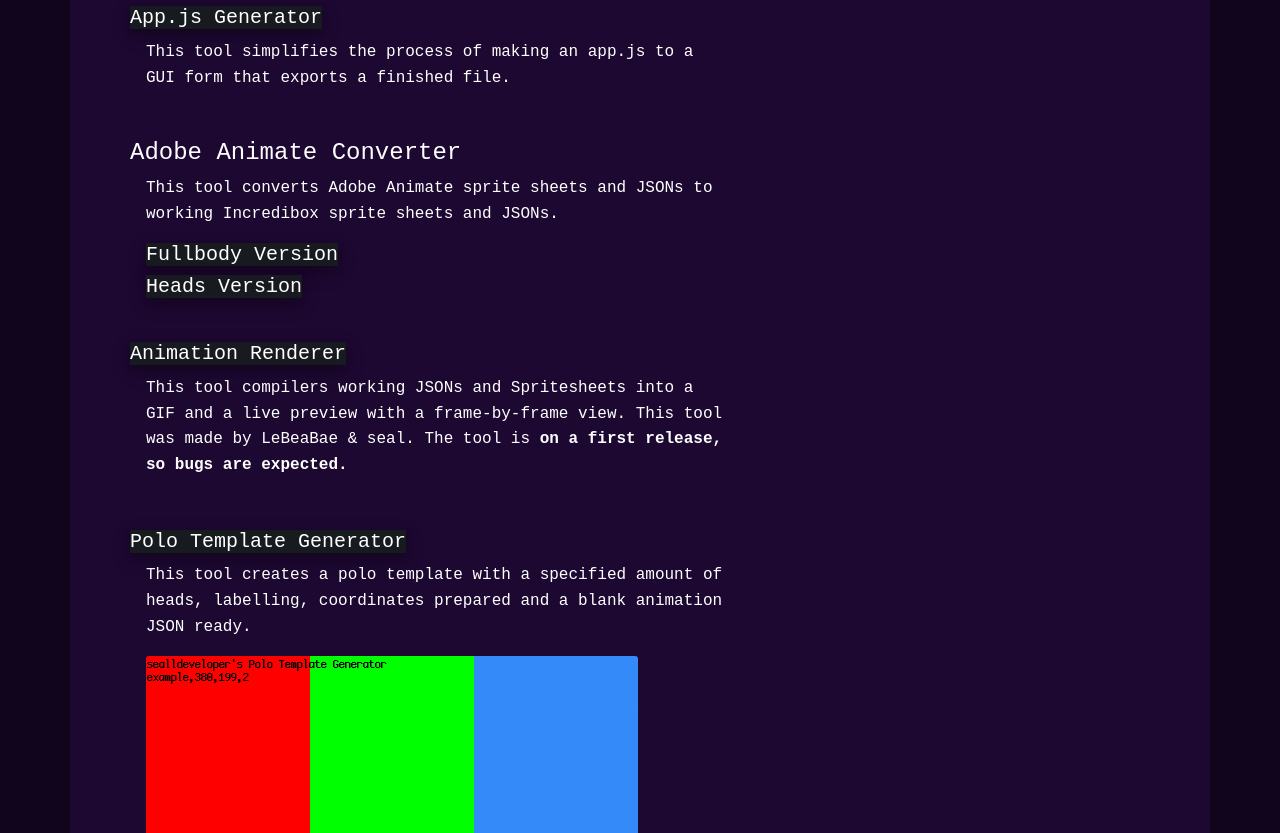
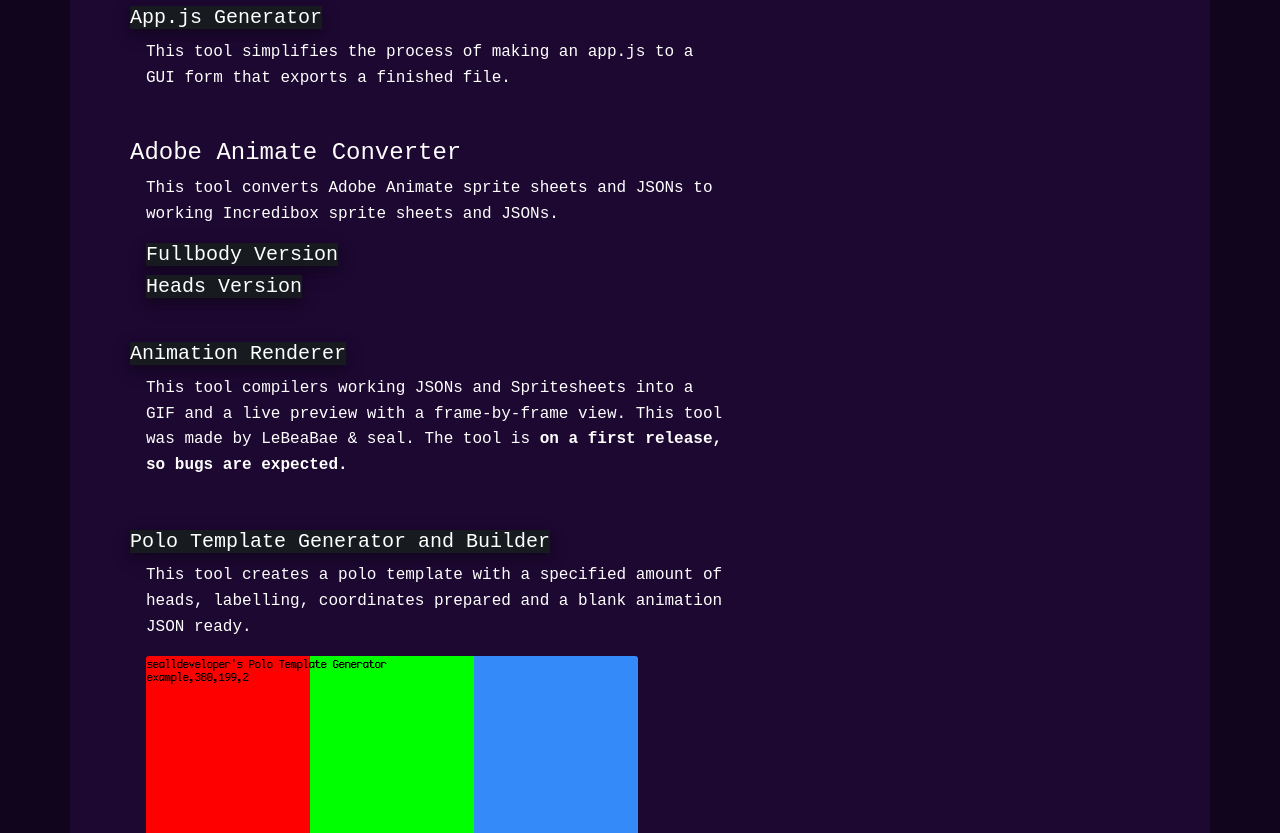
Before and after one commit to sealldeveloper/boogoxseal.xyz, a plain HTML site: page tools/index.html in a window 1280 px wide. Shown: the part 259-1092 px from the top of the page. Drawn offline with nearby package versions, Linux system fonts and the light colour scheme.

Commit message:
Update index.html

```diff
--- a/tools/index.html
+++ b/tools/index.html
@@ -71,7 +71,7 @@
                 </div>
                 <div id="polotemplate-generator" class="m-3 pb-2">
                     <div id="polotemplate-generator-info" class="mt-4 ms-3 col-md-7">
-                        <h4><a href="polotemplate" rel="noopener noreferrer" class="enter">Polo Template Generator</a></h4>
+                        <h4><a href="polotemplate" rel="noopener noreferrer" class="enter">Polo Template Generator and Builder</a></h4>
                         <p class="ms-3">This tool creates a polo template with a specified amount of heads, labelling, coordinates prepared and a blank animation JSON ready.</p>
                         <img src="../assets/polotemplate.png" class="justhover ms-3" width="350" height="auto" style="border-radius:3px;">
                     </div>
```
